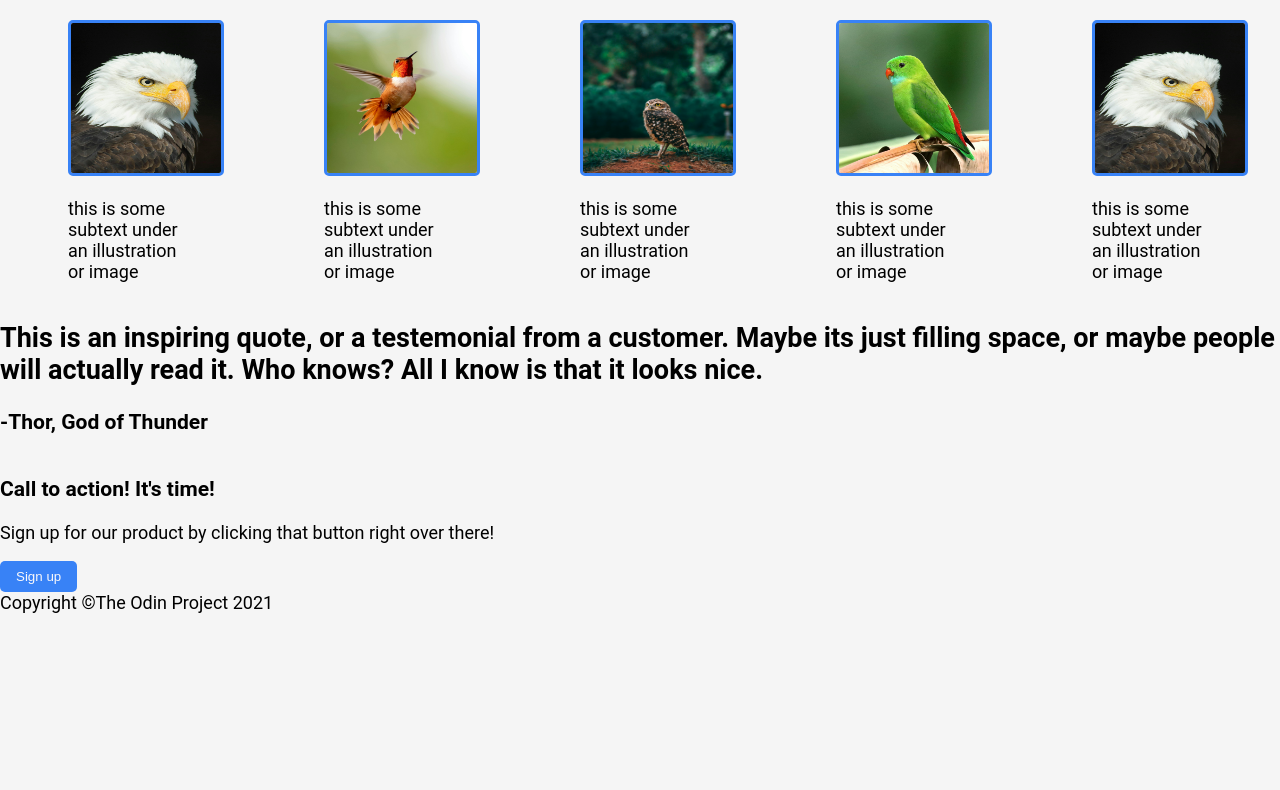
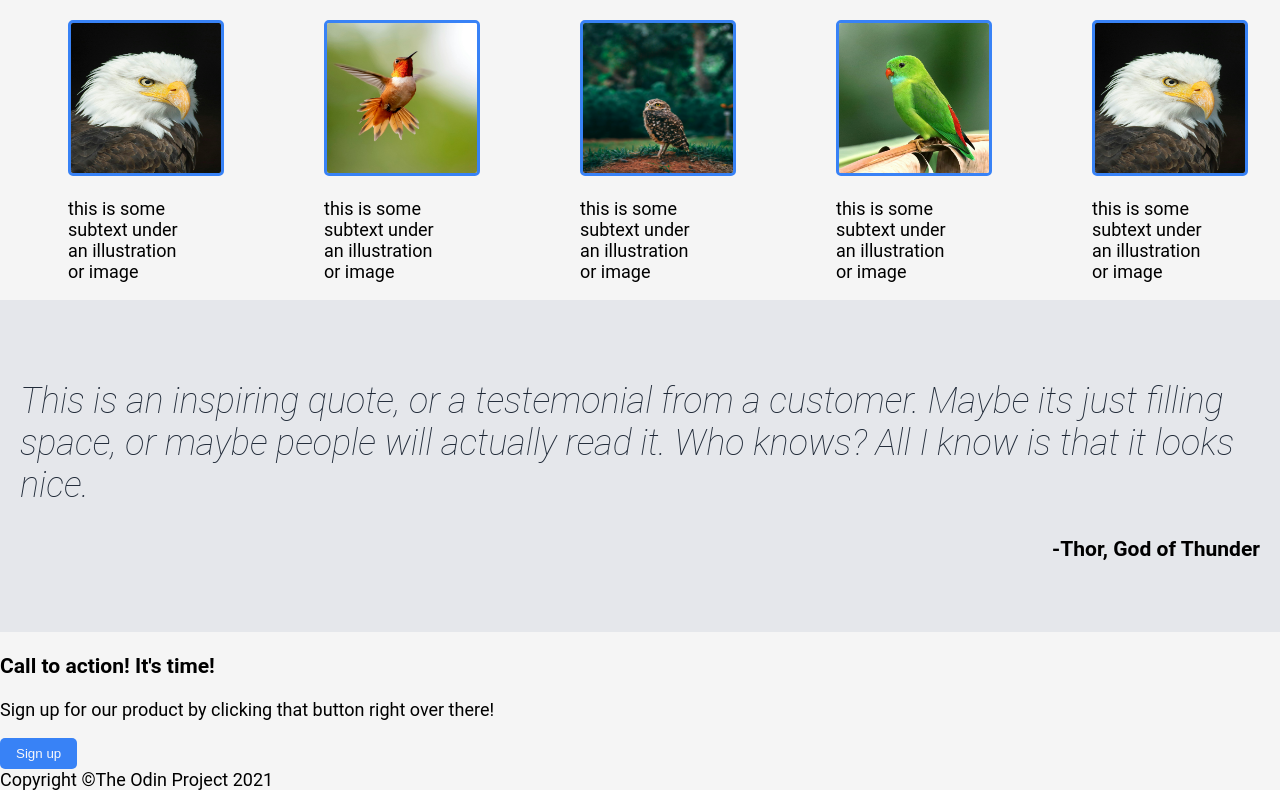
Before and after one commit to ragunath-br/landing-page, a plain HTML site: page index.html in a window 1280 px wide. Shown: the part 525-1315 px from the top of the page. Before the commit the page ends 1138 px from the top, so only its background shows below. Drawn offline with Linux system fonts and the light colour scheme.

Commit message:
COMPLETES THE STYLING OF QUOTE BOX
Modifies font style,size and alignment as per the requirements

```diff
--- a/style.css
+++ b/style.css
@@ -99,3 +99,21 @@ body{
 .info-box{
     width:120px;
 }
+
+/* STYLING FOR THE QUOTE BOX */
+
+.quote-box{
+    background-color:#E5E7EB;
+    padding:50px 20px;
+}
+
+.quote-box h2{
+    font-size:36px;
+    font-style: italic;
+    font-weight: lighter;
+    color: #1F2937;
+}
+
+.quote-box h3{
+    text-align:right;
+}
```
